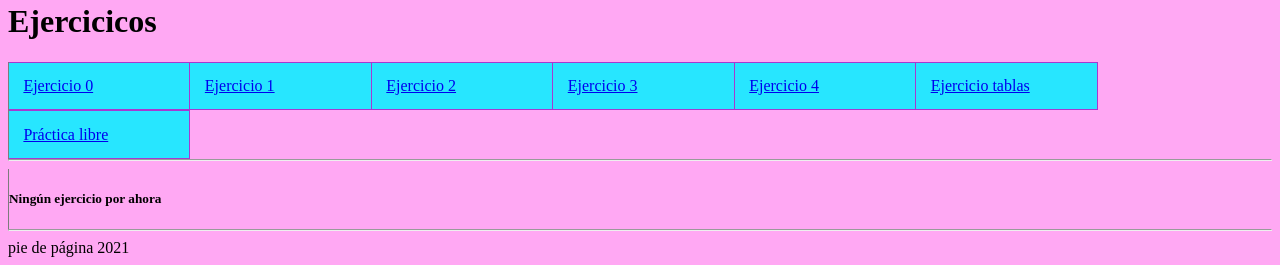
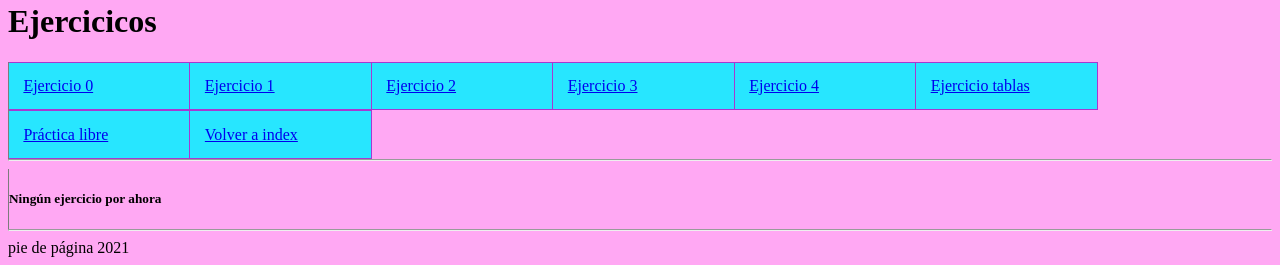
Before and after one commit to Oliwizz7/oliwizz7.github.io, a plain HTML site: page index2/index2.html in a window 1280 px wide. Shown: the part 787-1052 px from the top of the page. Drawn offline with Linux system fonts and the light colour scheme.

Commit message:
Add files via upload

```diff
--- a/index2/index2.html
+++ b/index2/index2.html
@@ -25,6 +25,8 @@
 					<li> <a href="pagina 6.html"> Ejercicio 4 </a> </li>
 					<li> <a href="tabla1.html"> Ejercicio tablas </a> </li>
 					<li> <a href="Prácticalibre/tarealibre.html"> Práctica libre </a> </li>
+					<li> <a href="../index.html"> Volver a index</a> </li>
+
 				</ul>
 			</article>
 
```
